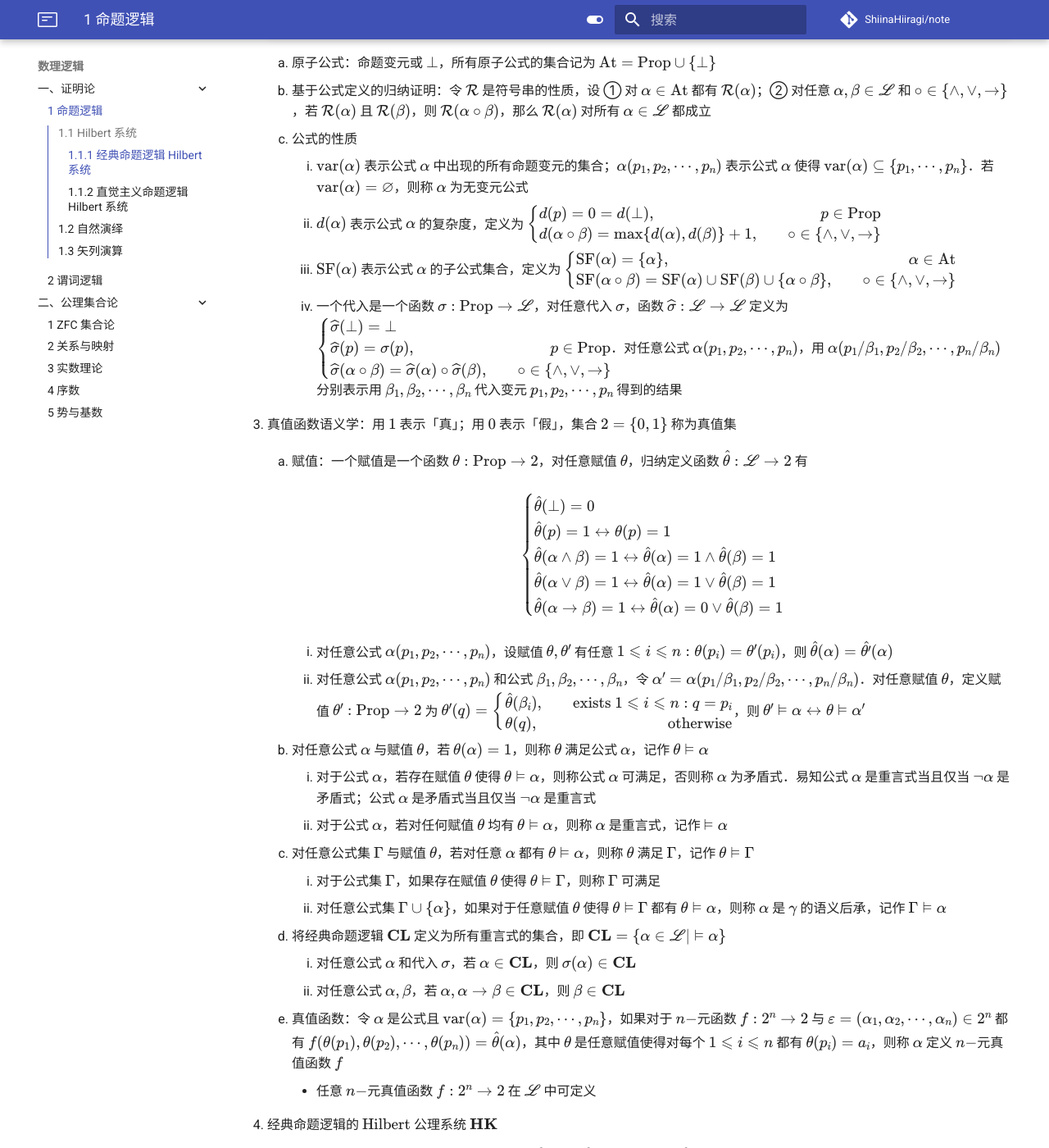
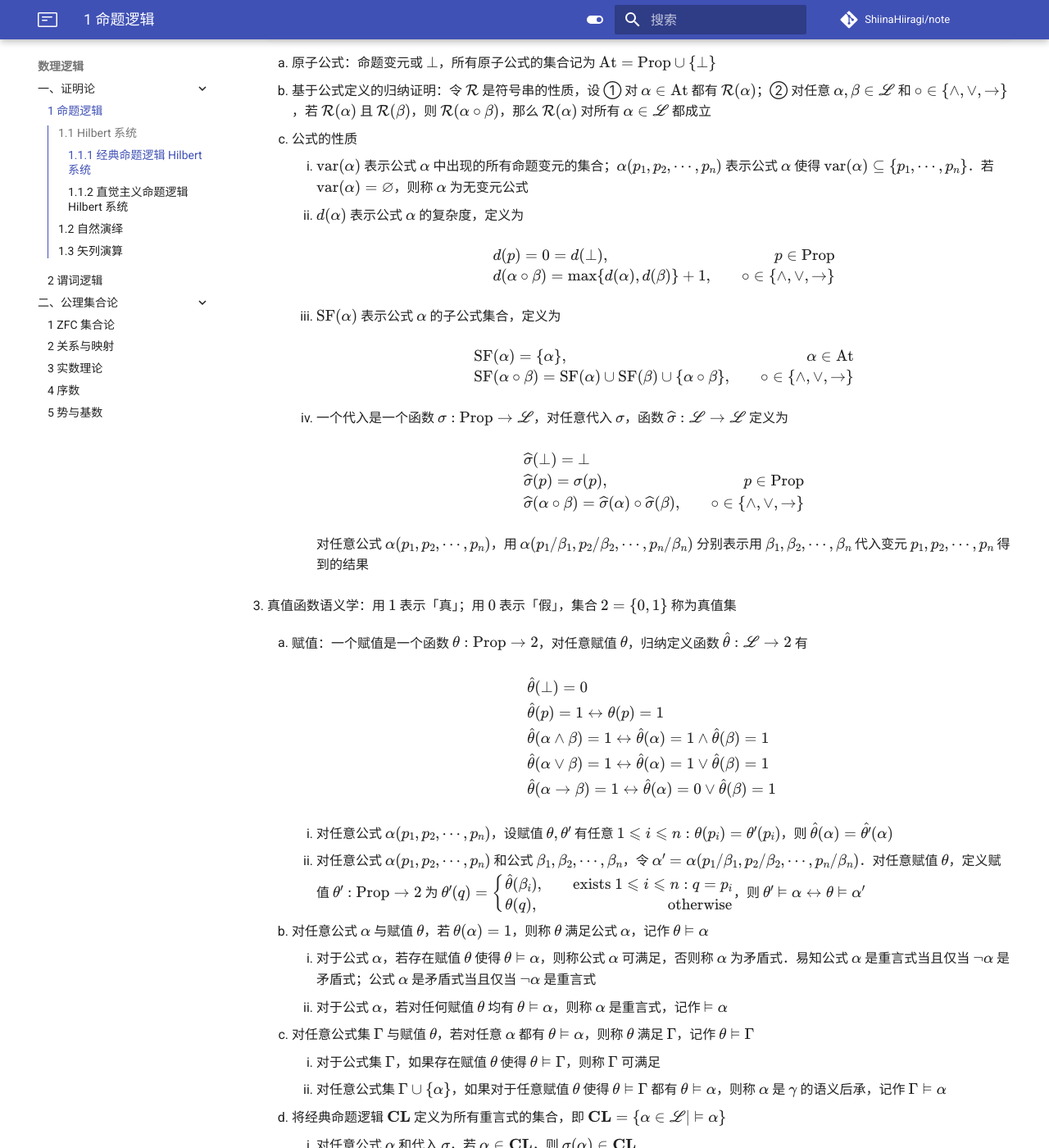
Before and after one commit to ShiinaHiiragi/note, an MkDocs documentation site: the page built from docs/logic/proof/prop.md, in a window 1280 px wide and 1400 px high, scrolled down 630 px. Shown: the whole window at 82% size. Built offline with MkDocs 1.6.1 and Material for MkDocs 9.7.7, drawn with Linux system fonts in a browser that asks for light colours; comment, search, counter and statistics services are not loaded.

Commit message:
stage predicate

```diff
--- a/docs/logic/proof/prop.md
+++ b/docs/logic/proof/prop.md
@@ -20,21 +20,47 @@
     2. 基于公式定义的归纳证明：令 $\mathcal R$ 是符号串的性质，设 ① 对 $\alpha \in \mathrm{At}$ 都有 $\mathcal R(\alpha)$；② 对任意 $\alpha, \beta \in \mathscr L$ 和 $\circ \in \{\wedge, \vee, \to\}$，若 $\mathcal R(\alpha)$ 且 $\mathcal R(\beta)$，则 $\mathcal R(\alpha \circ \beta)$，那么 $\mathcal R(\alpha)$ 对所有 $\alpha \in \mathscr L$ 都成立
     3. 公式的性质
         1. $\mathrm{var}(\alpha)$ 表示公式 $\alpha$ 中出现的所有命题变元的集合；$\alpha(p_1, p_2, \cdots, p_n)$ 表示公式 $\alpha$ 使得 $\mathrm{var}(\alpha) \subseteq \{p_1, \cdots, p_n\}$．若 $\mathrm{var}(\alpha) = \varnothing$，则称 $\alpha$ 为无变元公式
-        2. $d(\alpha)$ 表示公式 $\alpha$ 的复杂度，定义为 $\left\{\begin{aligned} &d(p) = 0 = d(\bot), &p\in \mathrm{Prop} \\& d(\alpha \circ \beta) = \max\{d(\alpha), d(\beta)\} + 1, & \circ \in \{\wedge, \vee, \to\} \end{aligned}\right.$
-        3. $\mathrm{SF}(\alpha)$ 表示公式 $\alpha$ 的子公式集合，定义为 $\left\{\begin{aligned} &\mathrm{SF}(\alpha) = \{\alpha\}, &\alpha \in \mathrm{At} \\& \mathrm{SF}(\alpha \circ \beta) = \mathrm{SF}(\alpha) \cup \mathrm{SF}(\beta) \cup \{\alpha \circ \beta\}, &\circ \in \{\wedge, \vee, \to\}\end{aligned}\right.$
-        4. 一个代入是一个函数 $\sigma: \mathrm{Prop} \to \mathscr L$，对任意代入 $\sigma$，函数 $\widehat \sigma: \mathscr L \to \mathscr L$ 定义为 $\left\{\begin{aligned} & \widehat \sigma(\bot) = \bot \\ & \widehat \sigma(p) = \sigma(p), & p\in \mathrm{Prop} \\& \widehat \sigma(\alpha \circ \beta) = \widehat \sigma(\alpha) \circ \widehat \sigma(\beta), & \circ \in \{\wedge, \vee, \to\} \end{aligned}\right.$．对任意公式 $\alpha(p_1, p_2, \cdots, p_n)$，用 $\alpha(p_1/\beta_1, p_2/\beta_2, \cdots, p_n/\beta_n)$ 分别表示用 $\beta_1, \beta_2, \cdots, \beta_n$ 代入变元 $p_1, p_2, \cdots, p_n$ 得到的结果
+        2. $d(\alpha)$ 表示公式 $\alpha$ 的复杂度，定义为
+
+            $$
+            \begin{aligned}
+            & d(p) = 0 = d(\bot), &p\in \mathrm{Prop} \\
+            & d(\alpha \circ \beta) = \max\{d(\alpha), d(\beta)\} + 1, & \circ \in \{\wedge, \vee, \to\}
+            \end{aligned}
+            $$
+
+        4. $\mathrm{SF}(\alpha)$ 表示公式 $\alpha$ 的子公式集合，定义为
+
+            $$
+            \begin{aligned}
+            & \mathrm{SF}(\alpha) = \{\alpha\}, &\alpha \in \mathrm{At} \\
+            & \mathrm{SF}(\alpha \circ \beta) = \mathrm{SF}(\alpha) \cup \mathrm{SF}(\beta) \cup \{\alpha \circ \beta\}, &\circ \in \{\wedge, \vee, \to\}
+            \end{aligned}
+            $$
+
+        6. 一个代入是一个函数 $\sigma: \mathrm{Prop} \to \mathscr L$，对任意代入 $\sigma$，函数 $\widehat \sigma: \mathscr L \to \mathscr L$ 定义为
+
+            $$
+            \begin{aligned}
+            & \widehat \sigma(\bot) = \bot \\
+            & \widehat \sigma(p) = \sigma(p), & p\in \mathrm{Prop} \\
+            & \widehat \sigma(\alpha \circ \beta) = \widehat \sigma(\alpha) \circ \widehat \sigma(\beta), & \circ \in \{\wedge, \vee, \to\}
+            \end{aligned}
+            $$
+
+            对任意公式 $\alpha(p_1, p_2, \cdots, p_n)$，用 $\alpha(p_1/\beta_1, p_2/\beta_2, \cdots, p_n/\beta_n)$ 分别表示用 $\beta_1, \beta_2, \cdots, \beta_n$ 代入变元 $p_1, p_2, \cdots, p_n$ 得到的结果
 
 3. 真值函数语义学：用 $1$ 表示「真」；用 $0$ 表示「假」，集合 $2 = \{0, 1\}$ 称为真值集
     1. 赋值：一个赋值是一个函数 $\theta: \mathrm{Prop} \to 2$，对任意赋值 $\theta$，归纳定义函数 $\widehat \theta: \mathscr L \to 2$ 有
 
         $$
-        \left\{\begin{aligned}
+        \begin{aligned}
             &   \widehat \theta(\bot) = 0
             \\& \widehat \theta(p) = 1 \leftrightarrow \theta(p) = 1
             \\& \widehat \theta(\alpha \wedge \beta) = 1 \leftrightarrow \widehat \theta(\alpha) = 1 \wedge \widehat \theta(\beta) = 1
             \\& \widehat \theta(\alpha \vee \beta) = 1 \leftrightarrow \widehat \theta(\alpha) = 1 \vee \widehat \theta(\beta) = 1
             \\& \widehat \theta(\alpha \to \beta) = 1 \leftrightarrow \widehat \theta(\alpha) = 0 \vee \widehat \theta(\beta) = 1
-        \end{aligned}\right.
+        \end{aligned}
         $$
 
         1. 对任意公式 $\alpha(p_1, p_2, \cdots, p_n)$，设赋值 $\theta, \theta'$ 有任意 $1\leqslant i \leqslant n: \theta(p_i) = \theta'(p_i)$，则 $\widehat \theta(\alpha) = \hat {\theta'}(\alpha)$
@@ -192,7 +218,7 @@
     1. $\mathbf{CL} \subseteq \mathrm{Thm}(\mathbf{HK})$
     2. 完全性的等价形式：如果 $\Gamma$ 是 $\mathbf{HK}-$一致的，则 $\Gamma$ 是可满足的
     3. 紧致性：一个公式集 $\Gamma$ 可满足当且仅当 $\Gamma$ 的每个有穷子集可满足
-9. 其他性质
+9.  其他性质
     1. $\text{Post}$ 完全性：$\mathbf{HK}$ 是 $\text{Post}$ 完全的，即如果 $\not \vdash_\mathbf{HK} \alpha$，那么在系统 $\mathbf{HK}$ 上增加 $\alpha$ 作为公理所得到的系统是不一致的
     2. 可判定性：$\mathbf{CL}$ 是可判定的，即存在一种能行的方法使得对任何公式 $\alpha$ 可在有穷步骤之内确定 $\alpha$ 是否属于 $\mathbf{CL}$，因此 $\mathrm{Thm}(\mathbf{HK})$ 是可判定的
     3. 析取性质：$\mathbf{HK}$ 不具有析取性质，即存在公式 $\alpha \vee \beta$，有 $\vdash_\mathbf{HK} \alpha \vee \beta$ 且 $\not \vdash_\mathbf{HK} \alpha$ 且 $\not \vdash_\mathbf{HK} \beta$
```
Also changed, not shown: docs/logic/proof/pred.md (+88 -7 lines).
